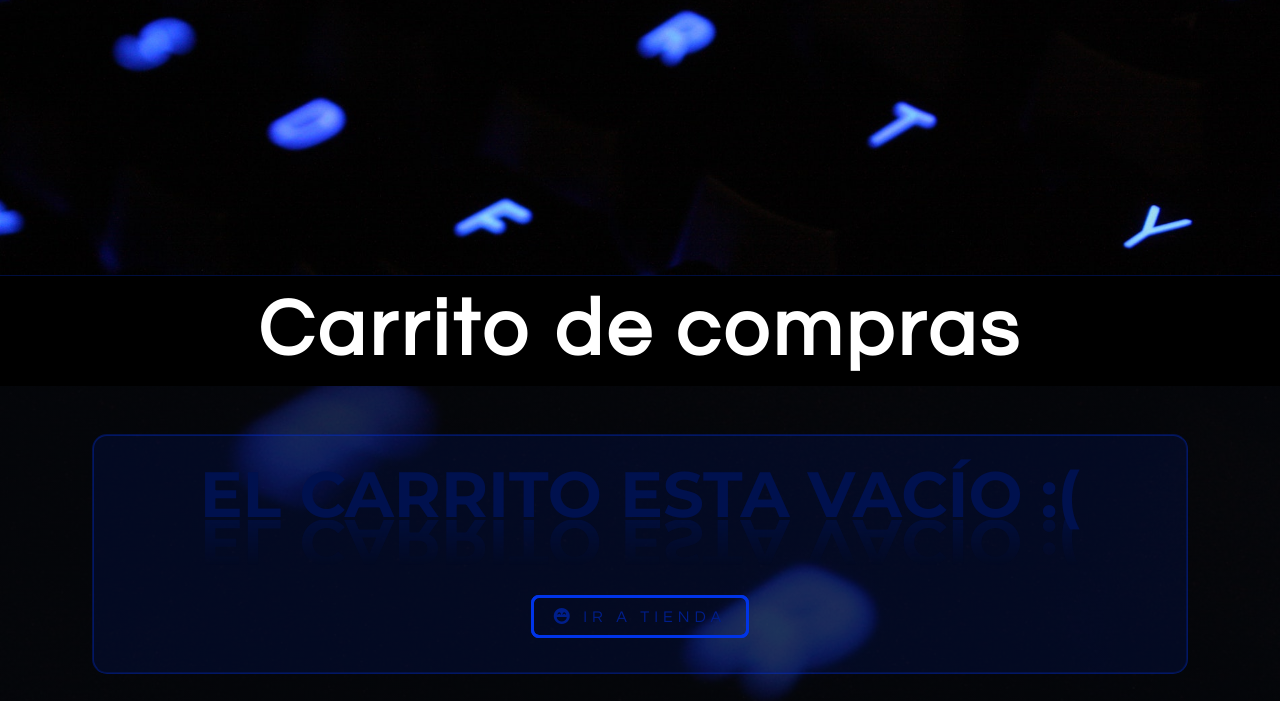
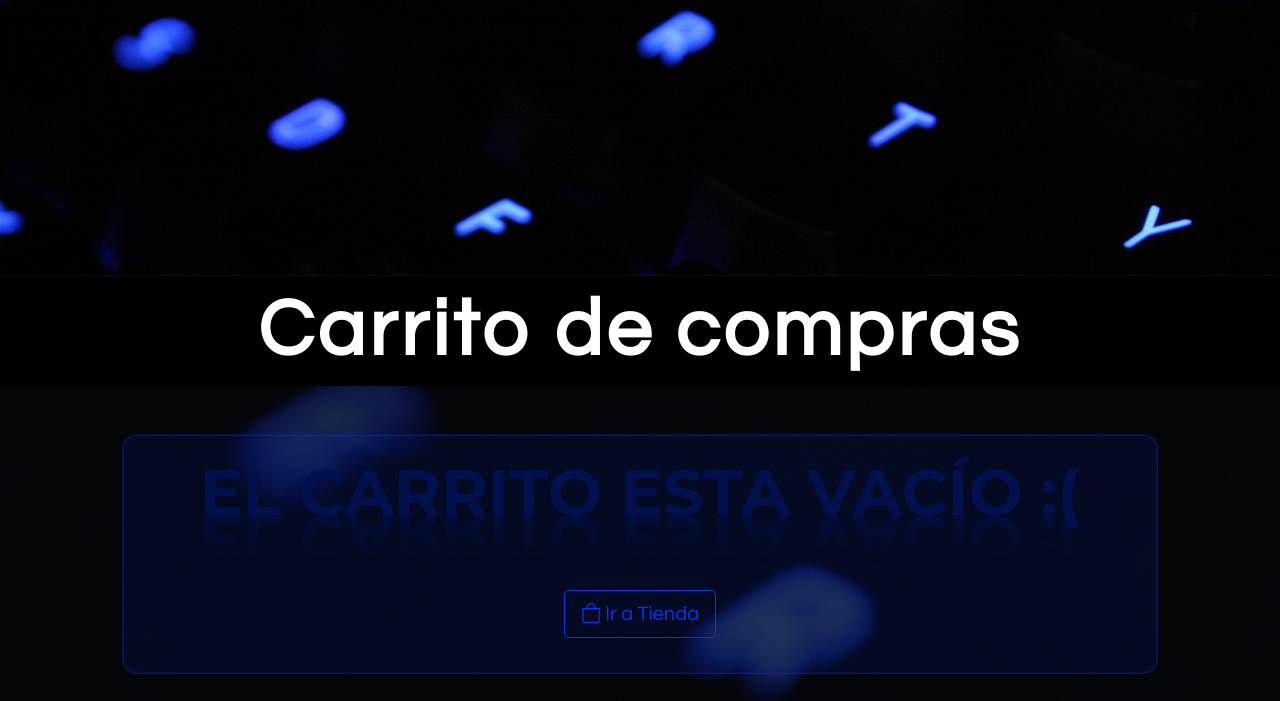
Before and after one commit to D3fAEli4s/TuerqaGaming-DeFabrittis, a plain HTML site: page pages/carrito.html in a window 1280 px wide. Shown: the part 221-922 px from the top of the page. Drawn offline with nearby package versions, Linux system fonts and the light colour scheme.

Commit message:
agrego btn a carrito de compras y flex-column de bootstrap a las pages

```diff
--- a/css/style.css
+++ b/css/style.css
@@ -425,75 +425,15 @@ h2 {
     }
 }
 
-/* boton ir a Tienda */
-.boton-neon {
-    display: inline-block;
-    padding: 10px 20px;
-    background-color: transparent;
-    border: 0;
-    color: #001e8a;
-    text-transform: uppercase;
-    letter-spacing: 5px;
-    position: relative;
-    border-radius: 5px;
-    cursor: pointer;
-    transition: all ease-out 200ms;
-    animation: efecto-texto-luz 3s ease-in infinite normal both;
+.btnTienda {
+    color: #0038f9;
+    border-color: #0038f9;
 }
 
-.boton-neon:hover {
-    color: #0038f9;
-    text-shadow: 0 0 3px #0038f9;
-    animation: none !important;
-}
-.boton-neon::after,
-.boton-neon::before {
-    content: '';
-    position: absolute;
-    width: 100%;
-    height: 100%;
-    left: -3px;
-    top: -3px;
-    border: 3px solid #001e8a;
-    border-radius: 8px;
-    box-sizing: initial;
-    transition: all ease-out 200ms;
-    animation: efecto-luz 3s ease-in infinite normal both;
-}
-.boton-neon:hover::before,
-.boton-neon:hover::after {
-    border-color: #0038f9;
-    animation: none !important;
-}
-.boton-neon:hover::before {
-    filter: blur(4px);
-}
-.boton-neon:active {
-    color: #001e8a;
-    text-shadow: 0 0 0 #001e8a;
-}
-.boton-neon:active::before,
-.boton-neon:active::after {
-    border-color: #001e8a;
-    animation: none !important;
-}
-
-@keyframes efecto-texto-luz {
-    from, 20%, 36%, to {
-        color: #001e8a;
-    }
-    23% {
-        color: #0038f9;
-    }
-}
-
-@keyframes efecto-luz {
-    from, 60%, 70%, 95% {
-        border-color: #001e8a;
-    }
-    65%, to {
-        border-color: #0038f9;
-    }
+.btnTienda:hover {
+    color: rgb(0, 56, 249, .7);
+    border-color: rgb(0, 56, 249, 0.7);
+    box-shadow: 0 0 10px rgb(0, 56, 249, 0.7), 0 0 40px rgb(0, 56, 249, 0.7), 0 0 80px rgb(0, 56, 249, 0.7);
 }
 
 /* termina CARRITO DE COMPRAS */
@@ -521,7 +461,13 @@ h2 {
 
 /* empieza media queries */
 
-@media only screen and (max-width: 750px){
+@media only screen and (max-width: 934px){
+    .carritoTitle {
+        font-size: 3em;
+    }
+}
+
+@media only screen and (max-width: 767px){
     * {
         -webkit-tap-highlight-color: rgba(0,0,0,0);
     }
--- a/pages/carrito.html
+++ b/pages/carrito.html
@@ -9,11 +9,11 @@
     <link rel="stylesheet" href="../css/bootstrap.min.css">
     <link rel="stylesheet" href="../css/style.css">
     <script src="../js/bootstrap.min.js"></script>
-    <script src="https://kit.fontawesome.com/1696490bbb.js" crossorigin="anonymous"></script>
+    <link rel="stylesheet" href="https://cdn.jsdelivr.net/npm/bootstrap-icons@1.8.1/font/bootstrap-icons.css">
 </head>
 <body>
     <header class="header">
-        <nav>
+        <nav class="flex-md-column flex-lg-row">
             <a href="../index.html" class="enlace">
                 <img src="../img/logo-tuerqa.png" alt="logo-tuerqa" class="logo">
             </a>
@@ -43,7 +43,7 @@
                 </li>
             </ul>
 
-            <button class="cart">
+            <button class="cart py-4">
                 <a href="./carrito.html">
                     <img src="../img/carrito.png" alt="carrito-de-compras">
                 </a>
@@ -75,10 +75,10 @@
             <div class="contenedor">
                 <h3 class="carritoTitle">El Carrito Esta Vacío :(</h2>
 
-                <button type="button" class="boton-neon">
-                        <i class="fa-solid fa-face-laugh-beam"></i>
-                        <span>Ir a Tienda</span>
-                </button>
+                <a href="./tienda.html" class="btn btn-lg btnTienda">
+                    <i class="bi bi-bag"></i>
+                     Ir a Tienda
+                </a>
             </div>
         </section>
     </main>
```
Also changed, not shown: index.html (+2 -2 lines), pages/contacto.html (+2 -2 lines), pages/por-que-elegirnos.html (+2 -2 lines), pages/tienda.html (+2 -2 lines).
